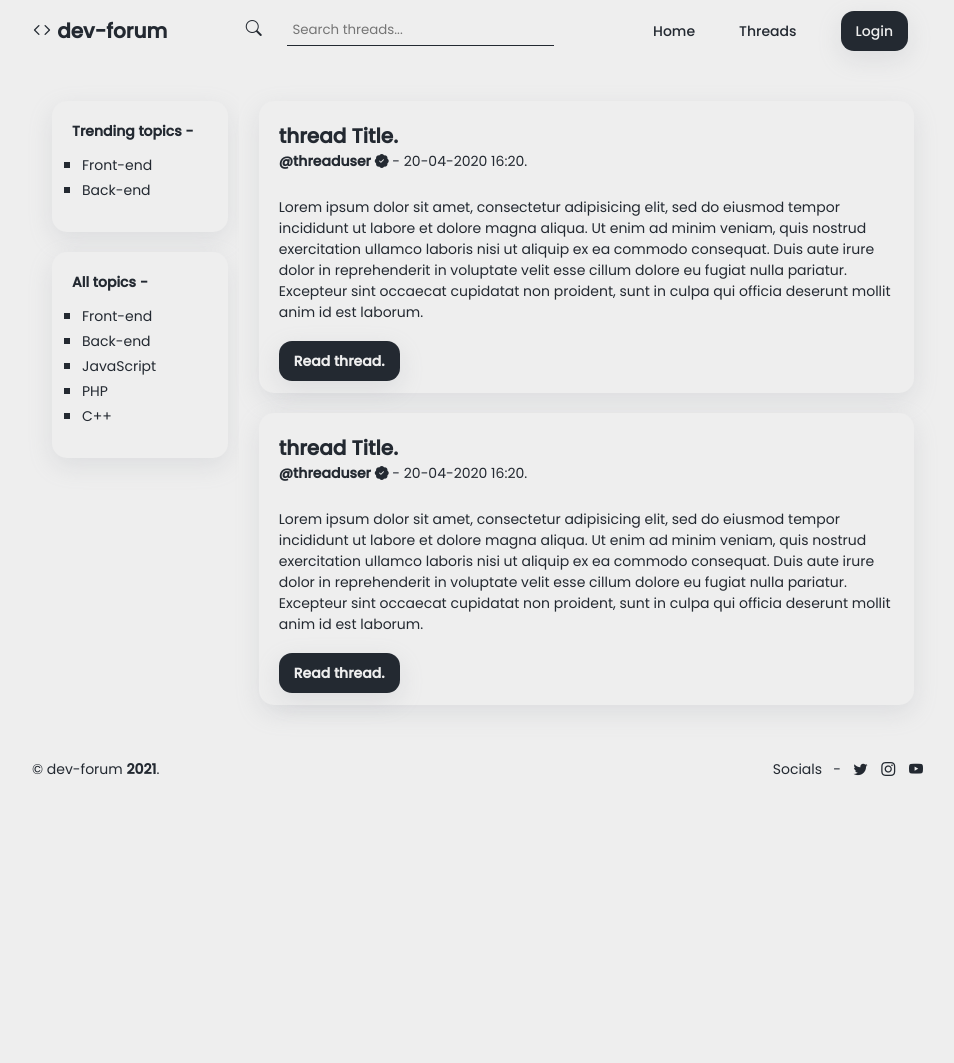
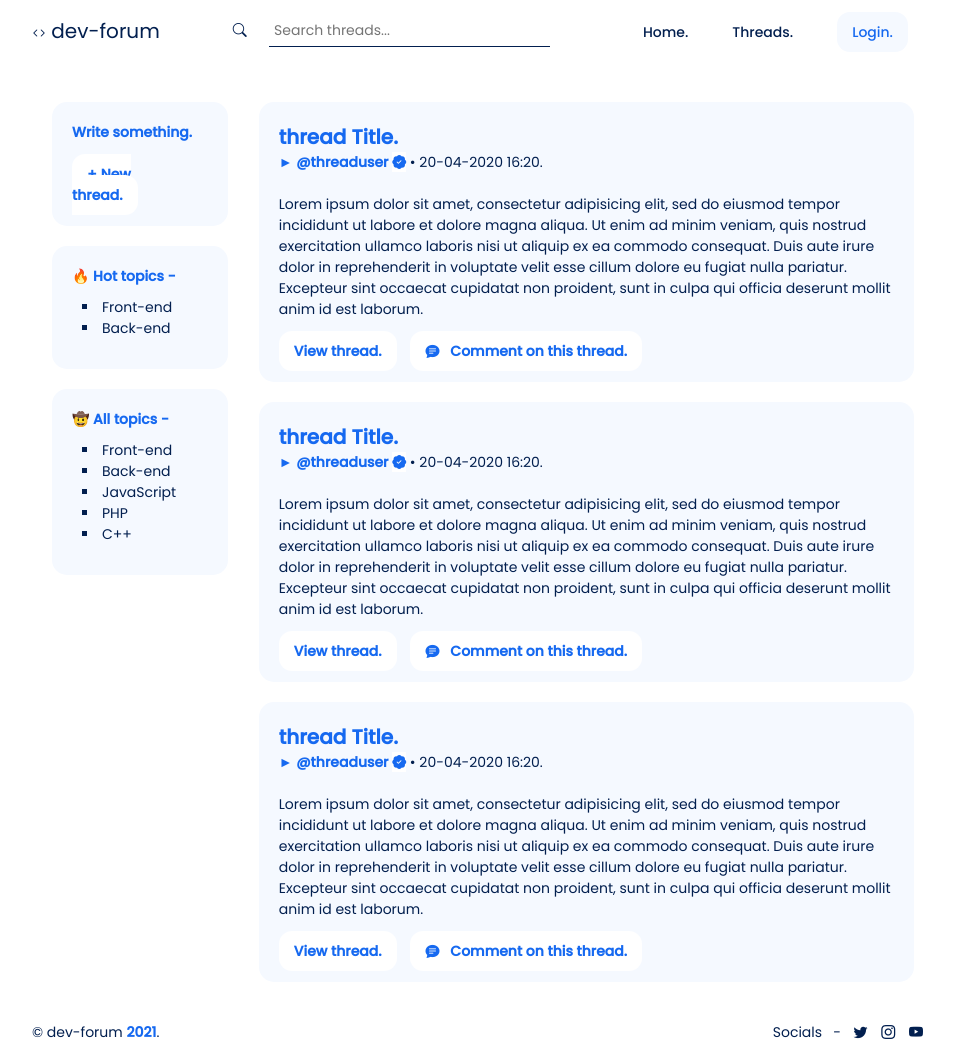
Before and after one commit to wietsedejonge/dev-forum, a PHP site: page / in a window 1280 px wide. Shown: the whole page, without its empty margins (160-1114 px from the left). Before the commit the page ends 776 px from the top, so only its background shows below. Run offline with PHP 8.4, Linux system fonts and the light colour scheme.

Commit message:
created login page and more

```diff
--- a/src/css/style.css
+++ b/src/css/style.css
@@ -1,15 +1,16 @@
 :root {
-  --bg-color-main: #eeeeee;
+  --bg-color-main: white;
+  --bg-color-secondary: #f5f9ff;
 
-  --box-shadow: rgba(149, 157, 165, 0.2) 0px 8px 24px;
-
-  --txt-color-main: #232931;
+  --txt-color-main: #021f4f;
+  --txt-color-secondary: #1669f0;
 }
 
 * {
   box-sizing: border-box;
   margin: 0;
   padding: 0;
+  font-size: 14px;
   background-color: var(--bg-color-main);
   color: var(--txt-color-main);
   font-family: 'Poppins', sans-serif;
@@ -21,7 +22,7 @@ body {
   flex-direction: column;
 }
 
-ul, li, a {
+ul, li, a, form, label{
   background-color: transparent;
 }
 
@@ -50,9 +51,25 @@ p {
     color: var(--main-txt-color);
 }
 
+.blue {
+  color: var(--main-txt-color);
+}
+
+span {
+  font-size: 20px;
+}
+
 a {
     font-size: 14px;
     color: var(--main-txt-color);
+}
+
+b {
+  color: var(--txt-color-secondary);
+}
+
+.bi-colored {
+  color: var(--txt-color-secondary);
 }
 
 button {
@@ -60,32 +77,32 @@ button {
     border: none;
 
     font-size: 14px;
-    color: var(--main-txt-color);
+    color: var(--txt-color-secondary);
 }
 
 h5 {
     font-size: 14px;
-    color: var(--main-txt-color);
+    color: var(--txt-color-secondary);
 }
 
 h4 {
     font-size: 20px;
-    color: var(--main-txt-color);
+    color: var(--txt-color-secondary);
 }
 
 h3 {
     font-size: 28px;
-    color: var(--main-txt-color);
+    color: var(--txt-color-secondary);
 }
 
 h2 {
     font-size: 40px;
-    color: var(--main-txt-color);
+    color: var(--txt-color-secondary);
 }
 
 h1 {
     font-size: 56px;
-    color: var(--main-txt-color);
+    color: var(--txt-color-secondary);
 }
 
 header {
@@ -143,7 +160,7 @@ header input {
   border-radius: 15px;
 
   box-shadow: var(--box-shadow);
-  background-color: var(--bg-color-main);
+  background-color: var(--bg-color-secondary);
 }
 
 .container .thread-card {
@@ -155,11 +172,13 @@ header input {
   border-radius: 15px;
 
   box-shadow: var(--box-shadow);
-  background-color: var(--bg-color-main);
+  background-color: var(--bg-color-secondary);
 }
 
 .sidebar ul {
   list-style: square;
+  list-style-position: inside;
+  color: var(--txt-color-main);
   padding: 10px;
   background-color: transparent;
 }
@@ -168,11 +187,35 @@ ul li a {
   text-decoration: none;
 }
 
-ul li a:hover {
+.underline-hover {
+  text-decoration: none;
+}
+
+.underline-hover:hover {
   text-decoration: underline;
 }
 
 .btn {
+  padding: 10px 15px;
+  margin: 20px 10px 0 0;
+
+  border-radius: 13px;
+
+  text-decoration: none;
+
+  background-color: var(--bg-color-main);
+  box-shadow: var(--box-shadow);
+  color: var(--txt-color-secondary);
+
+  transition: 0.4s;
+}
+
+.btn:hover {
+  cursor: pointer;
+  background-color: var(--bg-color-secondary);
+}
+
+.btn-secondary {
   padding: 10px 15px;
   margin: 20px 0 20px 0;
 
@@ -180,16 +223,58 @@ ul li a:hover {
 
   text-decoration: none;
 
-  background-color: var(--txt-color-main);
+  background-color: var(--bg-color-secondary);
   box-shadow: var(--box-shadow);
-  color: var(--bg-color-main);
+  color: var(--txt-color-secondary);
 
   transition: 0.4s;
 }
 
-.btn:hover {
+.btn-secondary:hover {
   background-color: var(--bg-color-main);
+  color: var(--txt-color-secondary);
+}
+
+.icon-hover {
   color: var(--txt-color-main);
+}
+
+.icon-hover:hover {
+  color: var(--txt-color-secondary);
+}
+
+.login-container {
+  display: flex;
+  justify-content: center;
+  align-items: center;
+  height: 75vh;
+
+  margin: 20px 15%;
+}
+
+.login-container .login-card {
+  margin: 20px;
+  padding: 20px;
+  justify-content: left;
+
+  width: 250px;
+
+  border-radius: 15px;
+
+  box-shadow: var(--box-shadow);
+  background-color: var(--bg-color-secondary);
+}
+
+.login-container .login-card .input {
+  outline: none;
+  border: none;
+  border-bottom: 1px solid var(--txt-color-main);
+
+  width: 90%;
+
+  padding: 5px;
+  margin: 10px;
+  background-color: transparent;
 }
 
 footer {
--- a/src/includes/layouts/footer.php
+++ b/src/includes/layouts/footer.php
@@ -3,9 +3,9 @@
   <div>
     <p>
       Socials &nbsp; -&nbsp;
-      <a href="#"><i class="bi bi-twitter"></i></a>
-      <a href="#"><i class="bi bi-instagram"></i></a>
-      <a href="#"><i class="bi bi-youtube"></i></a>
+      <a href="#"><i class="bi bi-twitter icon-hover"></i></a>
+      <a href="#"><i class="bi bi-instagram icon-hover"></i></a>
+      <a href="#"><i class="bi bi-youtube icon-hover"></i></a>
     </p>
   </div>
 </footer>
--- a/src/includes/layouts/main-header.php
+++ b/src/includes/layouts/main-header.php
@@ -2,6 +2,7 @@
 <html lang="en" dir="ltr">
   <head>
     <meta charset="utf-8">
+    <meta name="viewport" content="width=device-width, initial-scale=1">
     <link rel="stylesheet" href="css/style.css">
 
     <link rel="stylesheet" href="https://cdn.jsdelivr.net/npm/bootstrap-icons@1.5.0/font/bootstrap-icons.css">
@@ -13,7 +14,7 @@
   </head>
   <body>
     <header>
-      <h4><i class="bi bi-code"></i> dev-forum</h4>
+      <span> <i class="bi bi-code"></i> dev-forum</span>
 
       <label>
         <i class="bi bi-search"></i> &nbsp;&nbsp;&nbsp;&nbsp;
@@ -25,15 +26,15 @@
         <ul class="nav-links">
 
           <li>
-            <a href="#">Home</a>
+            <a class="underline-hover" href="index">Home.</a>
           </li>
 
           <li>
-            <a href="#">Threads</a>
+            <a class="underline-hover" href="#">Threads.</a>
           </li>
 
           <li>
-            <a class="btn" href="#">Login</a>
+            <a class="btn-secondary" href="login">Login.</a>
           </li>
         </ul>
 
--- a/src/index.php
+++ b/src/index.php
@@ -3,38 +3,45 @@ require 'includes/layouts/main-header.php';
 ?>
 
 <section class="container">
+
   <div class="sidebar">
     <div class="sidebar-card">
+      <h5>Write something.</h5>
+      <br>
+        <a class="btn" href="#"><b>+ New thread.</b></a>
+      </div>
 
-      <h5>Trending topics -</h5>
+    <div class="sidebar-card">
+
+      <h5>&#128293; Hot topics -</h5>
         <ul>
           <li>
-            <a href="#">Front-end</a>
+            <a class="underline-hover" href="#">Front-end</a>
           </li>
           <li>
-            <a href="#">Back-end</a>
+            <a class="underline-hover" href="#">Back-end</a>
           </li>
         </ul>
     </div>
 
     <div class="sidebar-card">
-      <h5>All topics -</h5>
+      <h5>&#129312; All topics -</h5>
         <ul>
 
           <li>
-            <a href="#">Front-end</a>
+            <a class="underline-hover" href="#">Front-end</a>
           </li>
             <li>
-              <a href="#">Back-end</a>
+              <a class="underline-hover" href="#">Back-end</a>
             </li>
             <li>
-              <a href="#">JavaScript</a>
+              <a class="underline-hover" href="#">JavaScript</a>
             </li>
             <li>
-              <a href="#">PHP</a>
+              <a class="underline-hover" href="#">PHP</a>
             </li>
             <li>
-              <a href="#">C++</a>
+              <a class="underline-hover" href="#">C++</a>
             </li>
           </ul>
 
@@ -43,18 +50,19 @@ require 'includes/layouts/main-header.php';
 
       <div class="thread-container">
         <?php
-        for ($i=0; $i < 2; $i++) {
+        for ($i=0; $i < 3; $i++) {
           echo '
         <div class="thread-card">
 
           <h4>thread Title.</h4>
-          <p><b>@threaduser <i class="bi bi-patch-check-fill"></i></b> - 20-04-2020 16:20.</p>
+          <p><b>&#9658; <a class="underline-hover" href="user?name=' . $i . '">@threaduser</a> <i class="bi bi-patch-check-fill bi-colored"></i></b> &bull; 20-04-2020 16:20.</p>
           <br>
           <p>Lorem ipsum dolor sit amet, consectetur adipisicing elit, sed do eiusmod tempor incididunt ut labore et dolore magna aliqua. Ut enim ad minim veniam, quis nostrud exercitation ullamco laboris nisi ut aliquip ex ea commodo consequat. Duis aute irure dolor in reprehenderit in voluptate velit esse cillum dolore eu fugiat nulla pariatur. Excepteur sint occaecat cupidatat non proident, sunt in culpa qui officia deserunt mollit anim id est laborum.</p>
 
           <br>
 
-          <a class="btn" href="#"><b>Read thread.</b></a>
+          <a class="btn" href="#"><b>View thread.</b></a>
+          <a class="btn" href="#"><b><i class="bi bi-chat-text-fill blue"></i> &nbsp; Comment on this thread.</b></a>
 
           <br>
 
```
Also changed, not shown: src/login.php (added, +37 -0 lines), src/.htaccess (added).
